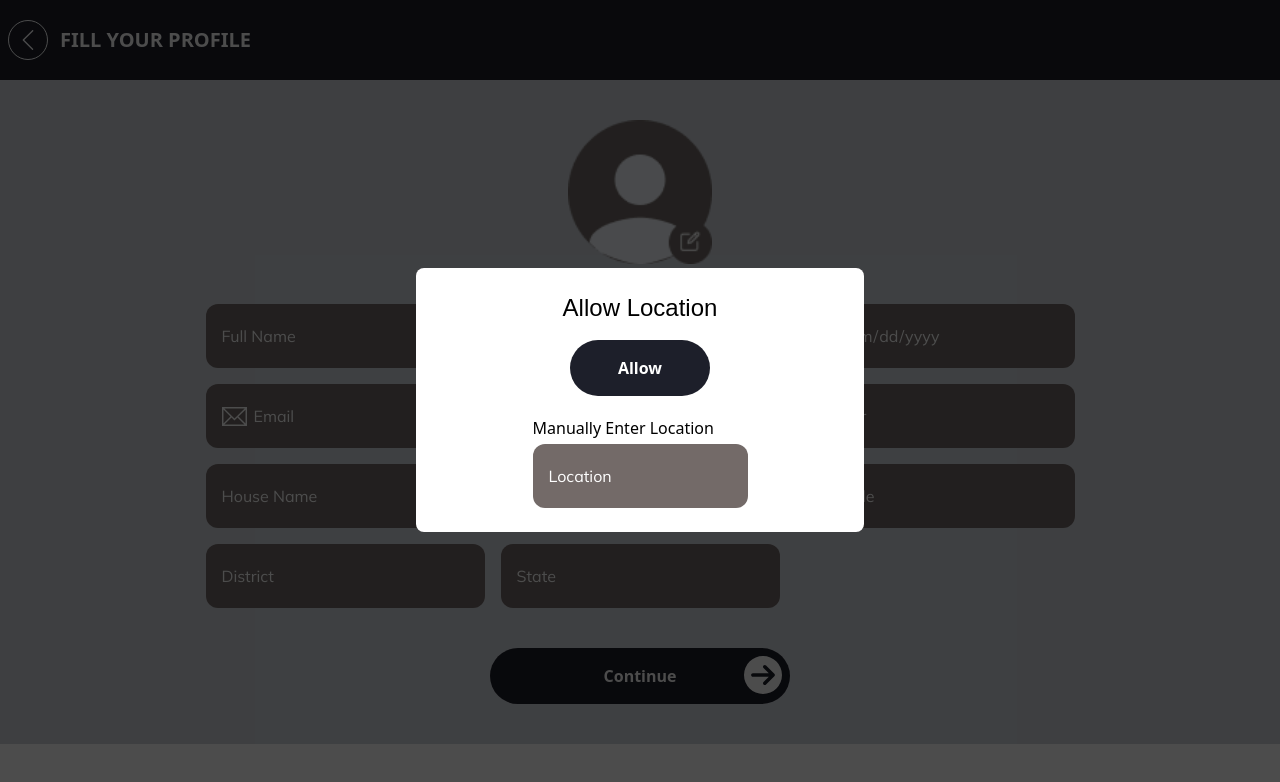
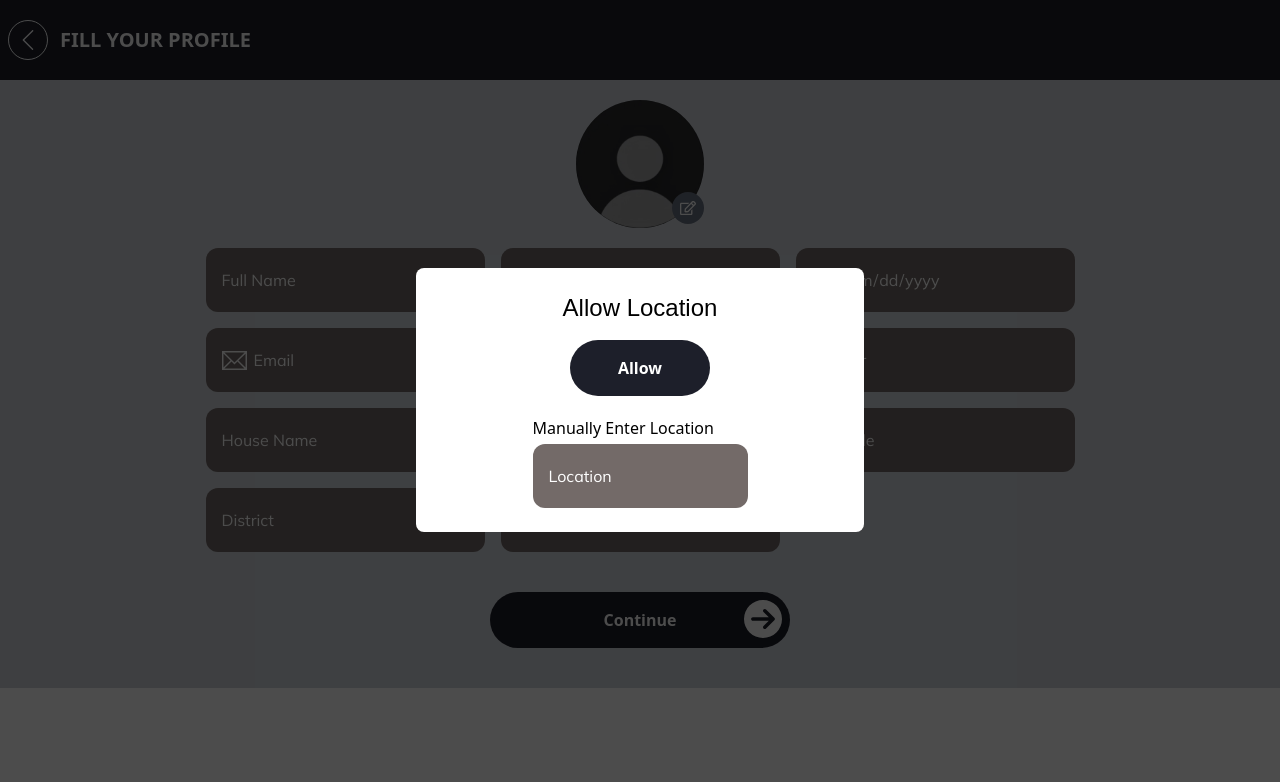
Before and after one commit to RJRYT/ServiceConnectApp, a React (Vite) app: page /fill-profile in a window 1280 px wide. Shown: the top 782 px of the page. Built offline with nearby package versions, Linux system fonts and the light colour scheme; a web font is replaced by a local one.

Commit message:
made profile picture secton working

```diff
--- a/src/pages/FillYourProfile.jsx
+++ b/src/pages/FillYourProfile.jsx
@@ -1,14 +1,17 @@
 import React, { useEffect, useState } from "react";
 import { SlArrowLeft } from "react-icons/sl";
-import user from "../assets/Profile.png";
+import user from "../assets/default_user.jpg";
 import { TfiEmail } from "react-icons/tfi";
 import ProfileInput from "../components/ProfileInput";
 import { BsCalendarDate } from "react-icons/bs";
 import { FaCircleArrowRight } from "react-icons/fa6";
+import { FaRegEdit } from "react-icons/fa";
 import LocationPopup from "../components/LocationPopup";
 
 function FillYourProfile() {
   const genderOptions = ["Male", "Female", "Others"];
+
+  const [profilePic, setProfilePic] = useState(null);
 
   const [isModalVisible, setModalVisible] = useState(false);
 
@@ -47,11 +50,27 @@ function FillYourProfile() {
 
         <div className="flex flex-col items-center justify-center px-2 sm:px-6">
           {/* pfp */}
-          <div className=" my-4 md:my-10">
-            <img
-              className="h-28 md:h-36 w-auto"
-              src={user}
-              alt="default user image"
+          <div className="flex flex-col items-center justify-center relative">
+            <div className="my-5">
+              <img
+                className="h-32 rounded-full"
+                src={profilePic ? URL.createObjectURL(profilePic) : user}
+                id="file-ip-1-preview"
+              />
+            </div>
+            <label
+              htmlFor="file-ip-1"
+              className="cursor-pointer absolute bottom-6 right-0 p-2 bg-gray-500 rounded-full hover:bg-gray-800"
+            >
+              <FaRegEdit size={16} color="white" />
+            </label>
+            <input
+              type="file"
+              id="file-ip-1"
+              className="hidden"
+              onChange={(e) => {
+                setProfilePic(e.target.files[0]);
+              }}
             />
           </div>
           {/* Input Boxes */}
```
Also changed, not shown: src/assets/Profile.png (deleted).
